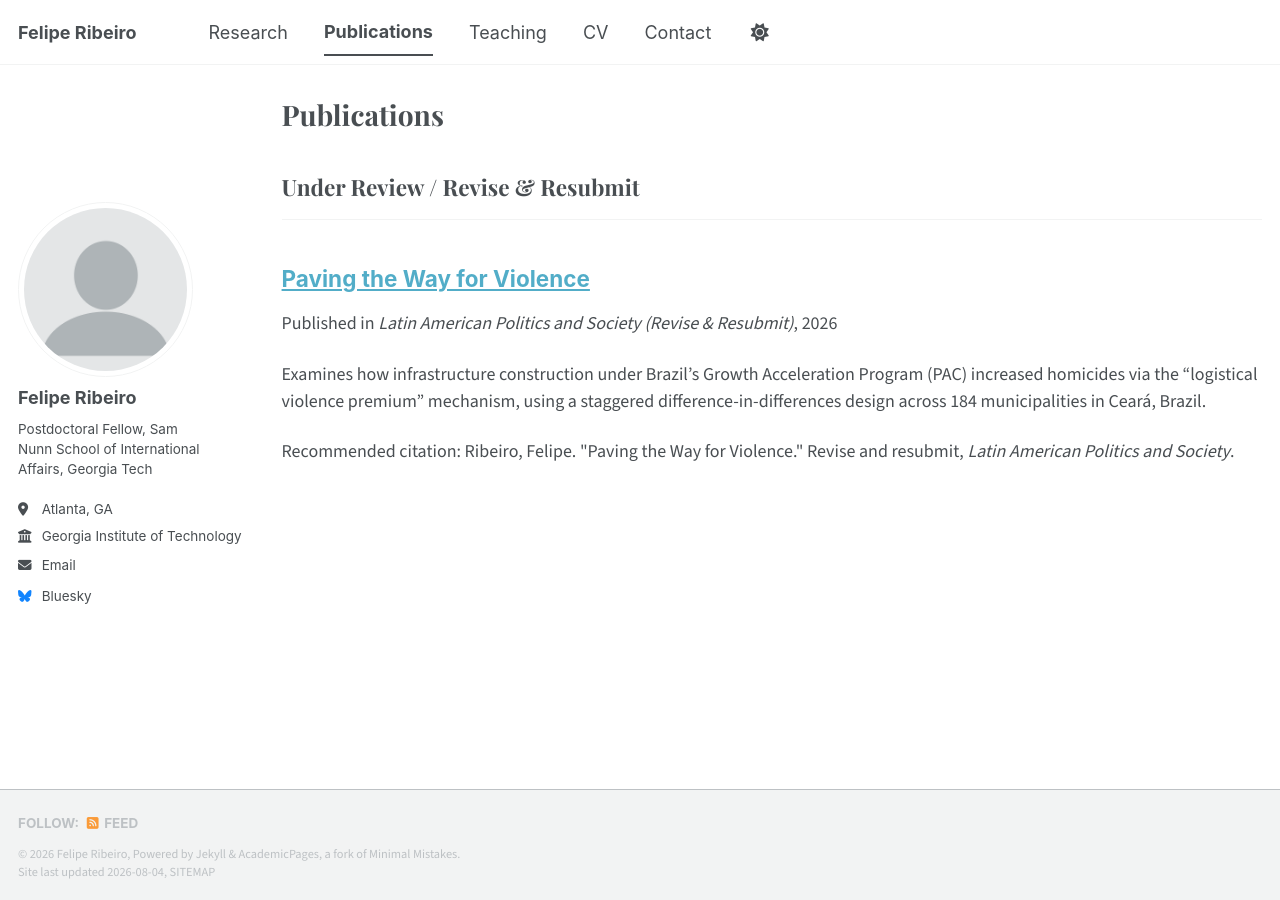
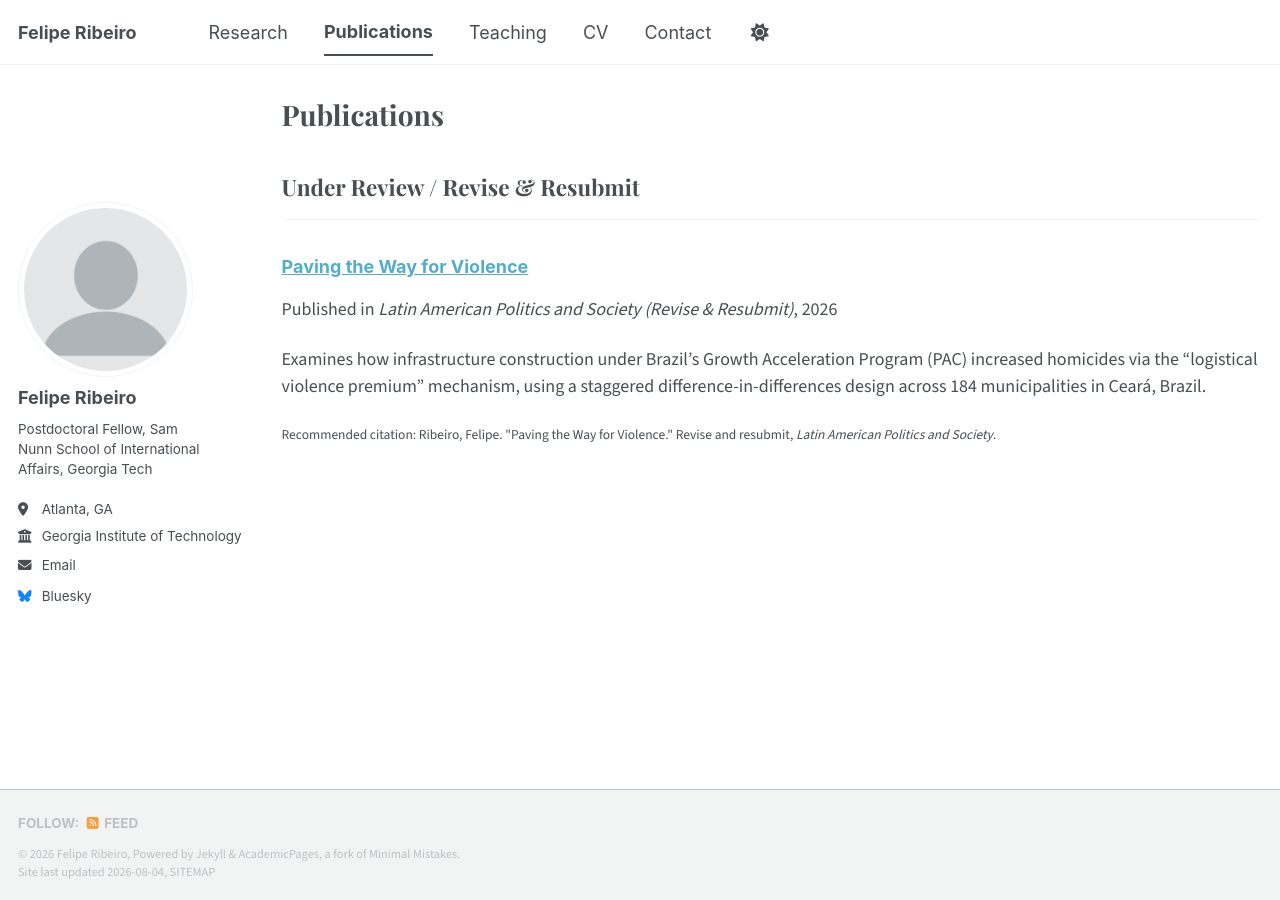
Before and after one commit to felarib/felarib.github.io, a Jekyll site: the page built from _pages/publications.html, in a window 1280 px wide. Built offline with Jekyll 4.4.1, drawn with Linux system fonts in a browser that asks for light colours; a style sheet for code colours, icons or effects is not loaded.

Commit message:
Update publications.html

```diff
--- a/_pages/publications.html
+++ b/_pages/publications.html
@@ -6,28 +6,73 @@ author_profile: true
 ---
 
 {% if site.author.googlescholar %}
-  <div class="wordwrap">You can also find my articles on <a href="{{site.author.googlescholar}}">my Google Scholar profile</a>.</div>
+  <div class="wordwrap">You can also find my articles on <a href="{{ site.author.googlescholar }}">my Google Scholar profile</a>.</div>
 {% endif %}
 
 {% include base_path %}
 
-<!-- New style rendering if publication categories are defined -->
-{% if site.publication_category %}
-  {% for category in site.publication_category  %}
+{% comment %} Build a delimited list of valid category keys, used below to catch strays. {% endcomment %}
+{% assign valid_categories = "|" %}
+{% for category in site.publication_category %}
+  {% assign valid_categories = valid_categories | append: category[0] | append: "|" %}
+{% endfor %}
+
+{% for category in site.publication_category %}
   {% assign title_shown = false %}
   {% for post in site.publications reversed %}
-      {% if post.category != category[0] %}
-        {% continue %}
-      {% endif %}
+    {% if post.category != category[0] %}{% continue %}{% endif %}
+
     {% unless title_shown %}
       <h2>{{ category[1].title }}</h2><hr />
       {% assign title_shown = true %}
     {% endunless %}
-      {% include archive-single.html %}
+
+    <div class="list__item">
+      <article class="archive__item">
+        <h3 class="archive__item-title">
+          <a href="{{ base_path }}{{ post.url }}">{{ post.title }}</a>
+        </h3>
+
+        {% if post.status %}
+          <p>{{ post.status }}{% if post.venue %}, <i>{{ post.venue }}</i>{% endif %}</p>
+        {% elsif post.venue %}
+          <p>Published in <i>{{ post.venue }}</i>, {{ post.date | default: "1900-01-01" | date: "%Y" }}</p>
+        {% endif %}
+
+        {% if post.excerpt %}
+          <p class="archive__item-excerpt">{{ post.excerpt | markdownify }}</p>
+        {% endif %}
+
+        {% if post.citation %}
+          <p class="archive__item-excerpt">
+            {% if post.status %}Cite as:{% else %}Recommended citation:{% endif %} {{ post.citation }}
+          </p>
+        {% endif %}
+
+        {% if post.paperurl %}
+          <p><a href="{{ post.paperurl }}">Download paper</a></p>
+        {% endif %}
+      </article>
+    </div>
   {% endfor %}
 {% endfor %}
-{% else %}
+
+{% comment %} Catch-all: anything whose category matches no key would otherwise vanish silently. {% endcomment %}
+{% assign stray_shown = false %}
 {% for post in site.publications reversed %}
-    {% include archive-single.html %}
+  {% assign key = "|" | append: post.category | append: "|" %}
+  {% unless valid_categories contains key %}
+    {% unless stray_shown %}
+      <h2>Other</h2><hr />
+      {% assign stray_shown = true %}
+    {% endunless %}
+    <div class="list__item">
+      <article class="archive__item">
+        <h3 class="archive__item-title">
+          <a href="{{ base_path }}{{ post.url }}">{{ post.title }}</a>
+        </h3>
+        {% if post.venue %}<p><i>{{ post.venue }}</i></p>{% endif %}
+      </article>
+    </div>
+  {% endunless %}
 {% endfor %}
-{% endif %}
```
Lines whose indentation alone changed are shown as unchanged.
